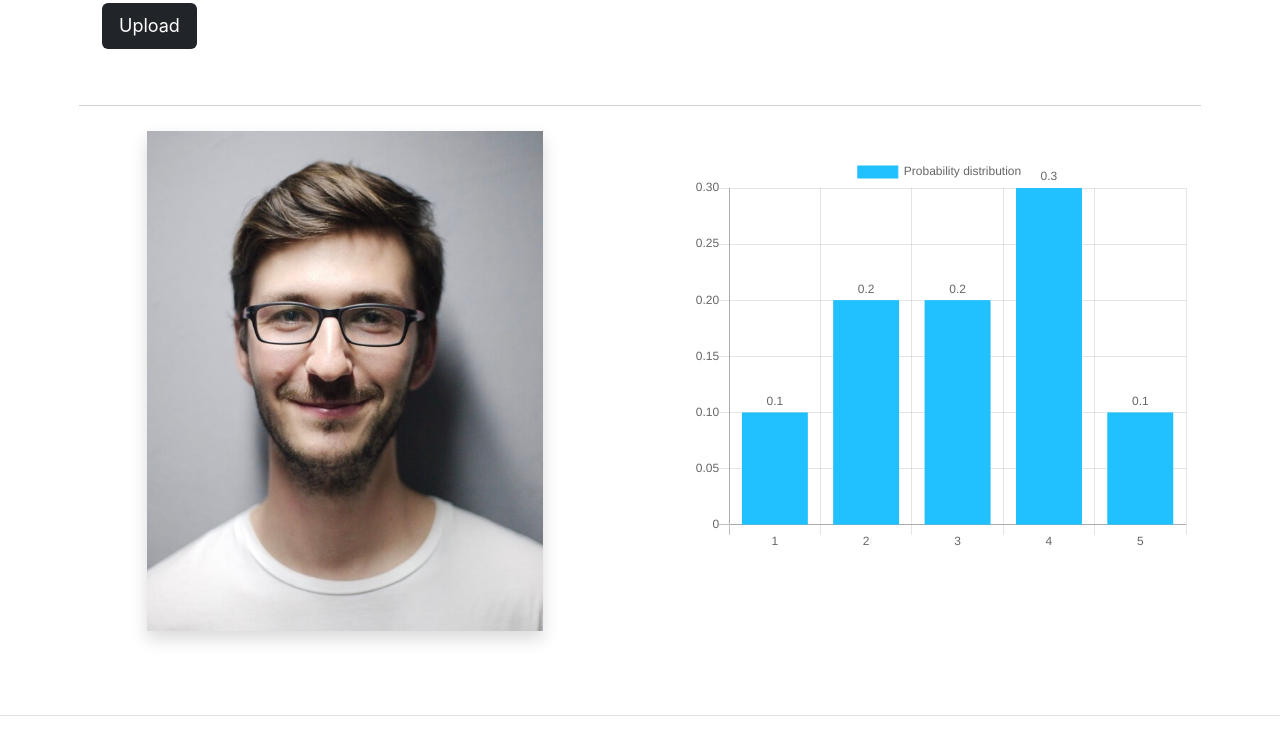
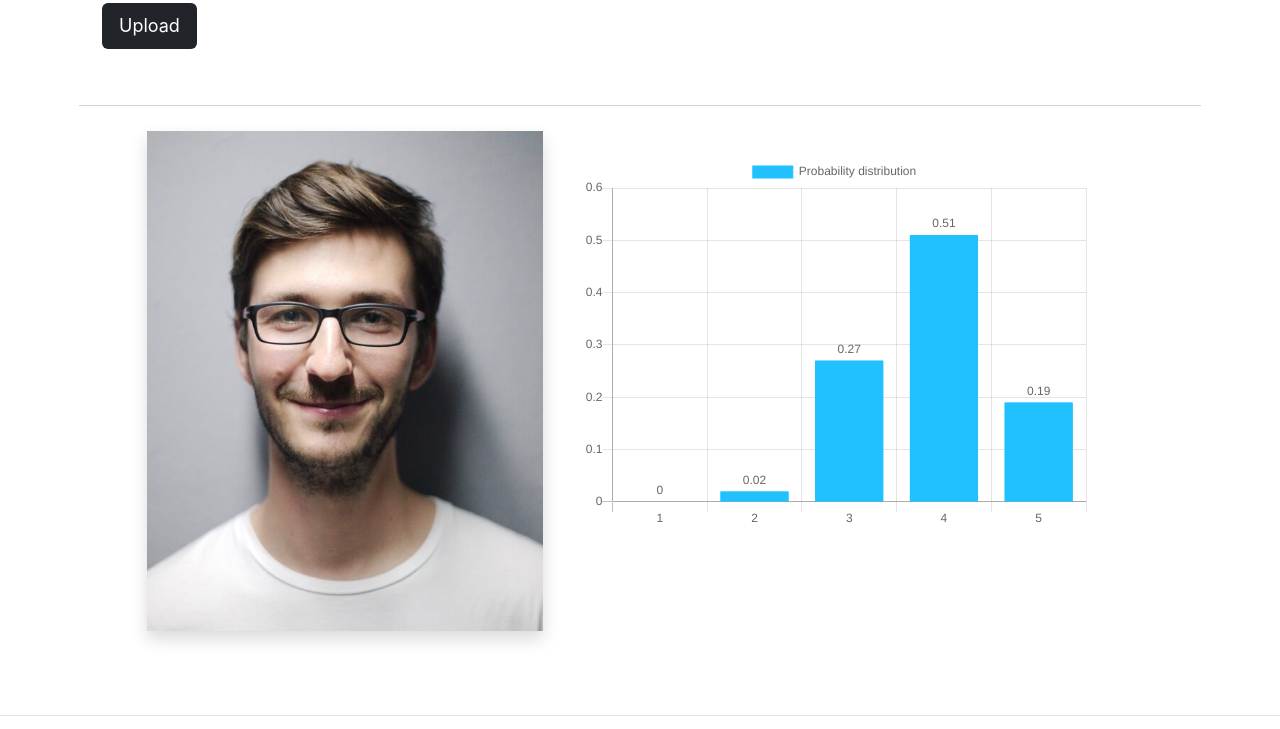
Before and after one commit to downdric23/downdric23.github.io, a plain HTML site: page index.html in a window 1280 px wide. Shown: the part 2837-3566 px from the top of the page. Drawn offline with nearby package versions, Linux system fonts and the light colour scheme; some packages are replaced by stand-ins of ours; a script that the page names is missing; some icons are missing; a web font is replaced by a local one.

Commit message:
Update index.html

```diff
--- a/index.html
+++ b/index.html
@@ -506,8 +506,8 @@
             <img id="input_image2" class="shadow" style="min-height: 340px;" src="./global/face_beauty4.jpg" />
         </div>
 
-<div class="col" style="margin-left: 20px; min-width: 360px; margin-bottom: 36px; margin-top: 25px;">
-  <canvas id="myChart2" width="400" height="320"></canvas>
+<div class="col" style="margin-left: 0px; min-width: 360px; margin-bottom: 36px; margin-top: 25px;">
+  <canvas id="myChart2" style="margin-left: -100px;" width="460" height="340"></canvas>
 </div>
     </div>
 
@@ -714,7 +714,7 @@
                 labels: ['1', '2', '3', '4', '5', '6', '7', '8', "9", "10"],
                 datasets: [{
                     label: 'Probability distribution',
-                    data: [0.05,0.05,0.04,0.06,0.1,0.1,0.3,0.2,0.07,0.03],
+                    data: [0,0.01,0.03,0.11,0.28,0.29,0.16,0.07,0.03,0.01],
                     backgroundColor: [
                         'rgba(33, 192, 255, 1)',
                         'rgba(33, 192, 255, 1)',
@@ -802,7 +802,7 @@
           labels: ['1', '2', '3', '4', '5'],
           datasets: [{
               label: 'Probability distribution',
-              data: [0.1,0.2,0.2,0.3,0.1],
+              data: [0,0.02,0.27,0.51,0.19],
               backgroundColor: [
                   'rgba(33, 192, 255, 1)',
                   'rgba(33, 192, 255, 1)',
```
